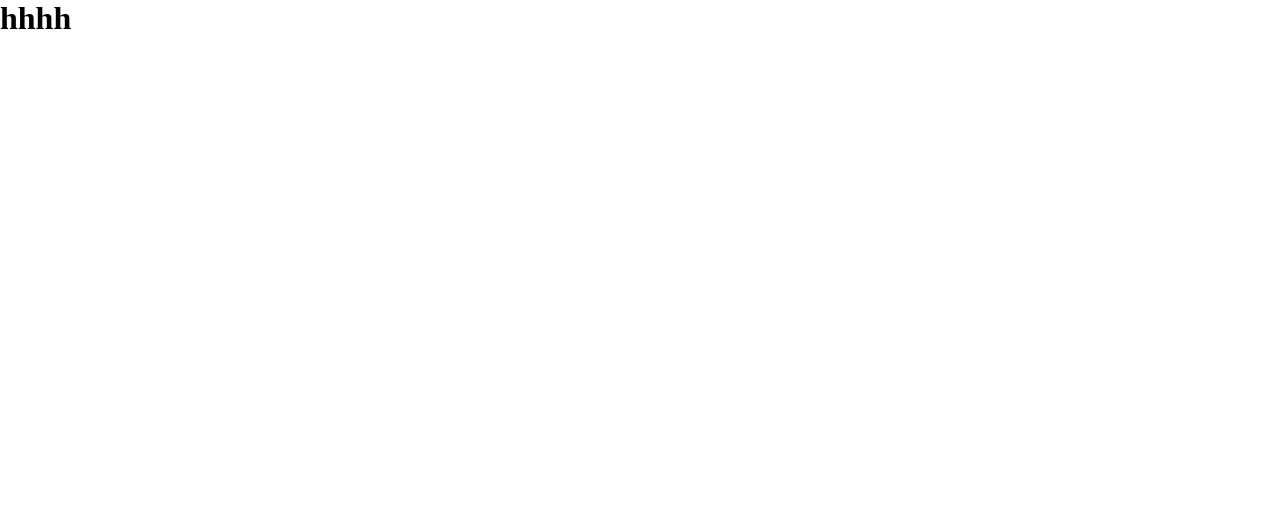
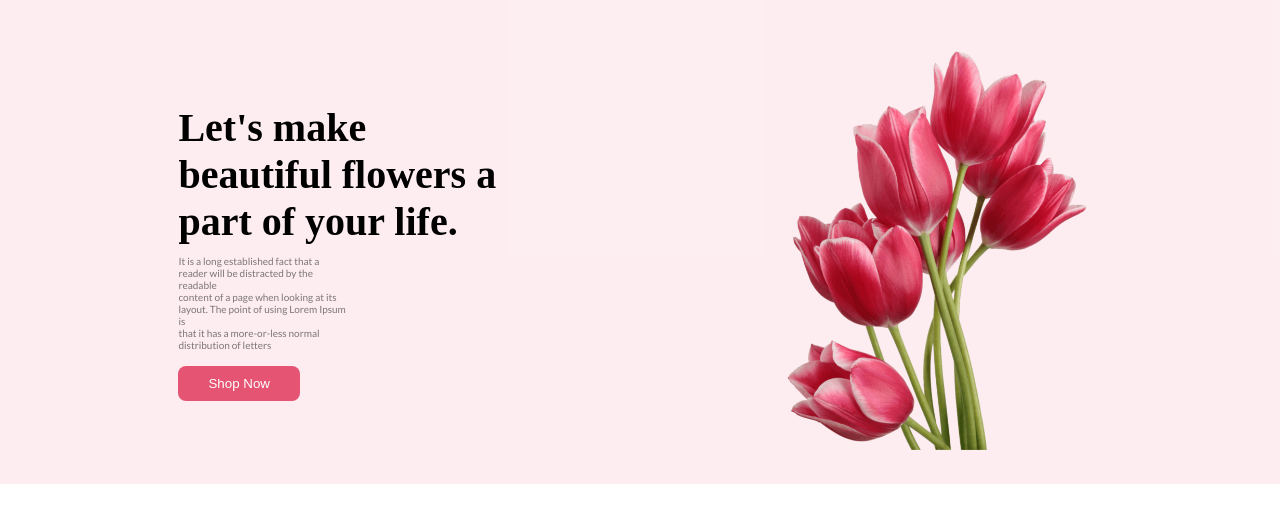
Before and after one commit to Blackboy665/my-first-assignment, a plain HTML site: page index.html in a window 1280 px wide. Drawn offline with Linux system fonts and the light colour scheme.

Commit message:
header done

```diff
--- a/index.html
+++ b/index.html
@@ -5,10 +5,29 @@
     <meta name="viewport" content="width=device-width, initial-scale=1.0">
     <title>flower shop</title>
     <link rel="stylesheet" href="styles/style.css">
+    <link rel="preconnect" href="https://fonts.googleapis.com">
+<link rel="preconnect" href="https://fonts.gstatic.com" crossorigin>
+<link href="https://fonts.googleapis.com/css2?family=Lato&family=Open+Sans:wght@400;700;800&display=swap" rel="stylesheet">
 </head>
 <body>
-  <header>
-    <h1>hhhh</h1>
+  <header class="header">
+<div class="header-text">
+<h1 class="font">Let's make <br>
+    beautiful flowers a <br>
+    part of your life.</h1>
+    <p class="text">It is a long established fact that a reader will be distracted by the readable <br>
+        content of a page when looking at its layout. The point of using Lorem Ipsum is <br>
+        that it has a more-or-less normal distribution of letters</p>
+        <button class="btn">Shop Now</button>
+
+</div>
+<div class="header-logo">
+<img class="logo" src="Flower Asset/pngwing 10.png" alt="Flower Rose">
+
+</div>
+
+
+
   </header>
   <main></main>
   <footer></footer>
--- a/styles/style.css
+++ b/styles/style.css
@@ -2,3 +2,49 @@
     margin: 0px;
     padding: 0px;
 }
+.header{
+    display:flex ;
+    justify-content: space-around;
+    align-items: center;
+    padding: 50px;
+    padding-bottom: 30px;
+background: rgba(229, 84, 115, 0.10);
+gap: 0px;
+
+}
+.text{
+    width: 50%;
+    font-family: 'Lato';
+    color: #27272799;
+
+    font-size: 10px;
+    padding-top: 10px;
+
+
+}
+.logo{
+    width: 330px;
+height:400px;
+;
+}
+
+
+
+.btn{
+    display: inline-flex;
+    padding: 10px 30px;
+    align-items: flex-start;
+    gap: 10px;
+    margin-top:15px ;
+    border: none;
+    border-radius: 8px;
+    background: #E55473;
+    color: white;
+    padding-bottom: 10px;
+}
+.header-text{
+
+}
+.font{
+    font-size: 40px;
+}
```
Also changed, not shown: 2 other files.
